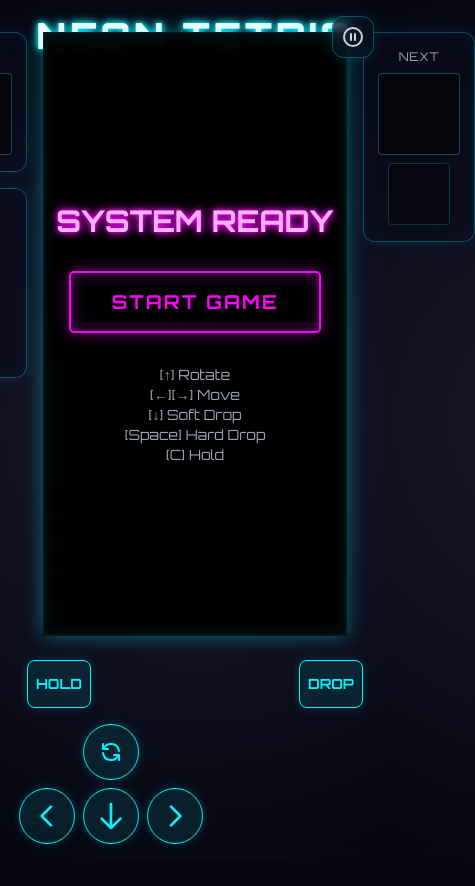
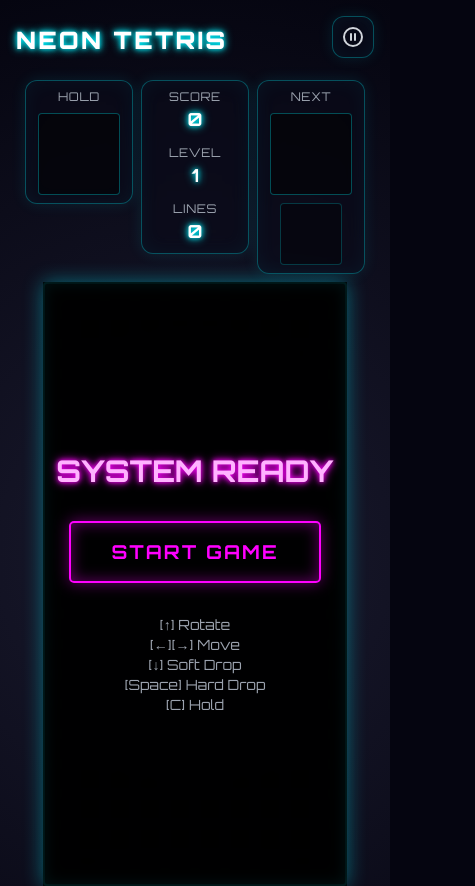
Before and after one commit to 223087-max/A06_game, a plain HTML site: page index.html in a window 390 px wide. Shown: the top 886 px of the page, 475 px wide, since content can reach past the window. Before the commit the page ends 860 px from the top, so only its background shows below. Drawn offline with nearby package versions, Linux system fonts and the light colour scheme.

Commit message:
ポーズ復帰で増えるループと狭い画面の配置を直す

```diff
--- a/index.html
+++ b/index.html
@@ -140,6 +140,38 @@
             .game-container {
                 transform: scale(0.65);
             }
+        }
+        @media (max-width: 600px) {
+            body.w-screen {
+                height: auto;
+                min-height: 100vh;
+                overflow-y: auto;
+                touch-action: pan-y;
+                justify-content: flex-start;
+            }
+            body > h1.neon-text {
+                position: static;
+                font-size: 1.5rem;
+                margin: 20px 0;
+                padding: 0 56px 0 16px;
+                width: 100%;
+            }
+            body > .game-container {
+                display: grid;
+                grid-template-columns: repeat(3, minmax(0, 1fr));
+                gap: 8px;
+                width: min(340px, calc(100% - 16px));
+                margin-top: 0;
+                transform: none;
+            }
+            .game-container > :first-child { display: contents; }
+            .game-container .glass-panel { width: auto; padding: 8px; }
+            .game-container > :nth-child(2) {
+                grid-column: 1 / -1;
+                grid-row: 2;
+                justify-self: center;
+            }
+            #game-canvas { max-width: 100%; height: auto; }
         }
     </style>
 </head>
@@ -687,7 +719,6 @@ function togglePause() {
         gameState = 'PLAYING';
         pauseScreen.classList.add('hidden-overlay');
         lastTime = performance.now(); // reset timer
-        update(); // resume loop
     }
 }
 
```
